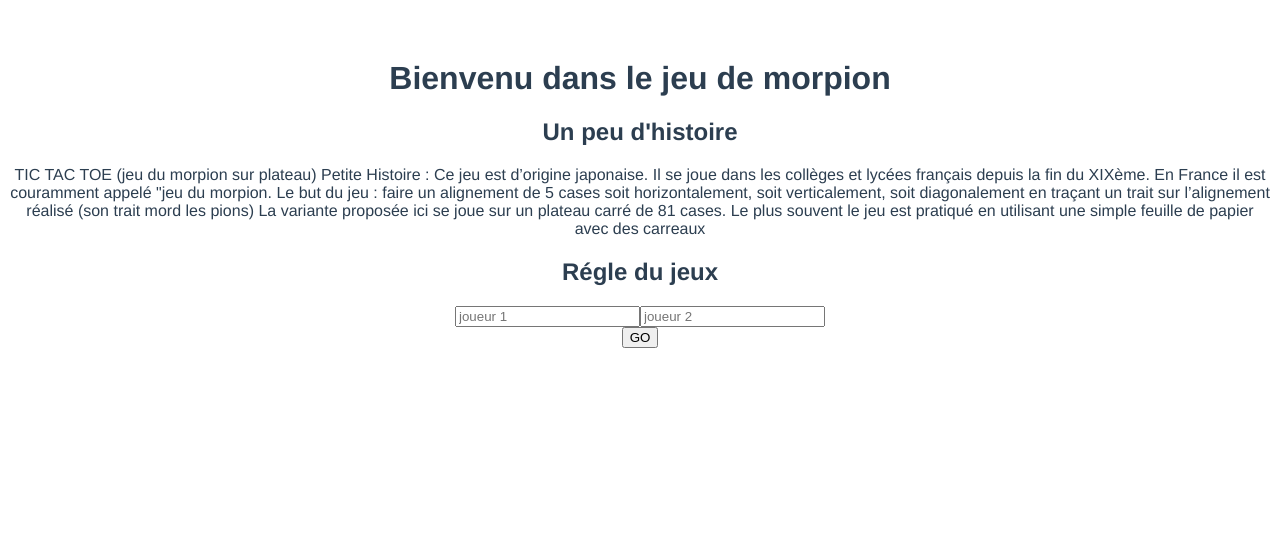
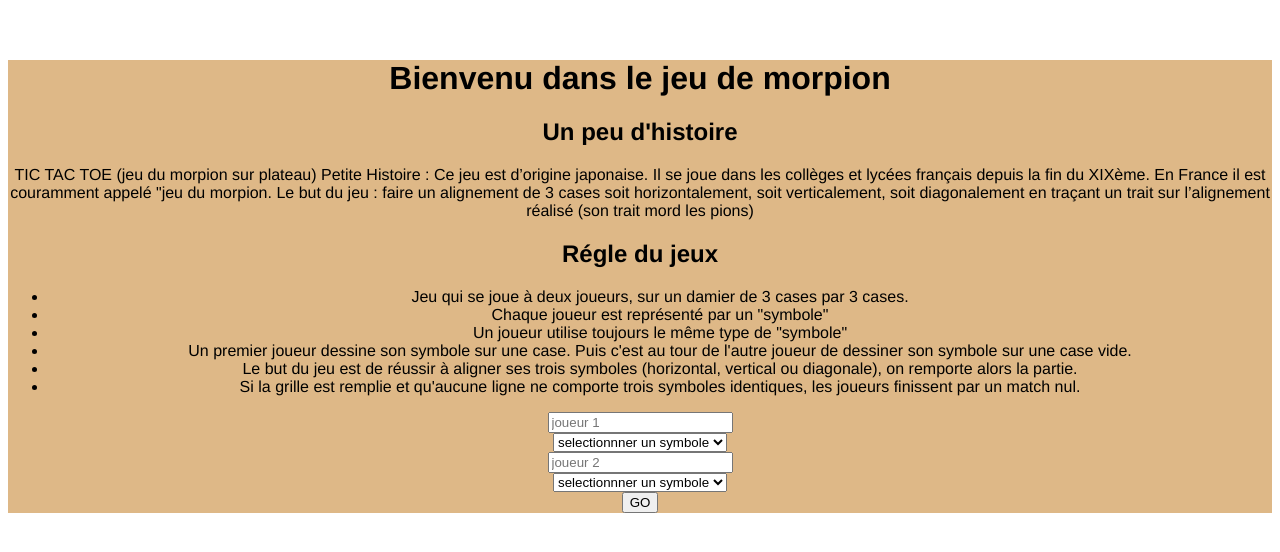
Before and after one commit to jyr53/tictactoe, a Vue app: page / in a window 1280 px wide. Shown: the top 552 px of the page. Built offline with nearby package versions, Linux system fonts and the light colour scheme.

Commit message:
tableau de symbole

```diff
--- a/src/App.vue
+++ b/src/App.vue
@@ -1,23 +1,58 @@
 
 <template>
   <div class="hello" v-if="step == 1">
-    <h1>Bienvenu dans le jeu de morpion</h1>
+    <h1 class="h1">Bienvenu dans le jeu de morpion</h1>
     <h2>Un peu d'histoire</h2>
     <p>TIC TAC TOE (jeu du morpion sur plateau)
-Petite Histoire : Ce jeu est d’origine japonaise. Il se joue dans les collèges et lycées français depuis la
-fin du XIXème. En France il est couramment appelé "jeu du morpion. Le but du jeu : faire un
-alignement de 5 cases soit horizontalement, soit verticalement, soit diagonalement en traçant un
-trait sur l’alignement réalisé (son trait mord les pions) La variante proposée ici se joue sur un plateau
-carré de 81 cases. Le plus souvent le jeu est pratiqué en utilisant une simple feuille de papier avec
-des carreaux</p>
+      Petite Histoire : Ce jeu est d’origine japonaise. Il se joue dans les collèges et lycées français depuis la
+      fin du XIXème. En France il est couramment appelé "jeu du morpion. Le but du jeu : faire un
+      alignement de 3 cases soit horizontalement, soit verticalement, soit diagonalement en traçant un
+      trait sur l’alignement réalisé (son trait mord les pions) </p>
 
     <div>
       <h2>Régle du jeux</h2>
+      <ul>
+        <li>Jeu qui se joue à deux joueurs, sur un damier de 3 cases par 3 cases.</li>
+        <li>Chaque joueur est représenté par un "symbole"</li>
+        <li>Un joueur utilise toujours le même type de "symbole"</li>
+        <li>Un premier joueur dessine son symbole sur une case. Puis c'est au tour de l'autre joueur de dessiner son
+          symbole sur une case vide.</li>
+        <li>Le but du jeu est de réussir à aligner ses trois symboles (horizontal, vertical ou diagonale), on remporte
+          alors la partie.</li>
+        <li>Si la grille est remplie et qu'aucune ligne ne comporte trois symboles identiques, les joueurs finissent par
+          un match nul.</li>
+      </ul>
 
     </div>
-    <input name="joueur1" type="text" v-model="joueur[0].joueur" placeholder="joueur 1" />
-    <input name="joueur2" type="text" v-model="joueur[1].joueur" placeholder="joueur 2" />
-    <div></div>
+    <div>
+      <input class="joueur" type="text" v-model="joueur[0].joueur" placeholder="joueur 1" />
+
+    </div>
+    <div>
+      <div id="v-model-select" class="">
+        <select v-model="this.joueur[0].symbol">
+          <option disabled value="">selectionnner un symbole</option>
+          <option v-for="i in 8" :key=i :data-value=i v-on:click="select">{{ this.picked[i] }}</option>
+        </select>
+
+      </div>
+
+
+
+    </div>
+    <div>
+      <input class="joueur" type="text" v-model="joueur[1].joueur" placeholder="joueur 2" />
+
+      <div id="v-model-select" class="demo">
+        <select v-model="this.joueur[1].symbol">
+          <option disabled value="">selectionnner un symbole</option>
+          <option v-for="i in 8" :key=i :data-value=i v-on:click="select">{{ this.picked[i] }}</option>
+        </select>
+
+      </div>
+    </div>
+
+
     <button v-on:click="plus">GO</button>
 
 
@@ -25,13 +60,15 @@ des carreaux</p>
 
   <div class="jeu" v-if="step == 2">
     <h1>a vous de jouer</h1>
-    <div id="plateau">
-      <div class="case" v-for="i in 9" :key=i :data-value=i v-on:click="jouer"></div>
-    </div>
+
     <div id="joueur1">
       <p>{{ this.joueur[0].joueur }} {{ this.joueur[0].symbol }} {{ this.aff_player1 }}</p>
       <p>score {{ this.joueur[0].score }}</p>
     </div>
+    <div id="plateau">
+      <div class="case" v-for="i in 9" :key=i :data-value=i v-on:click="jouer"></div>
+    </div>
+
     <div id="joueur2">
       <p>{{ this.joueur[1].joueur }} {{ this.joueur[1].symbol }} {{ this.aff_player2 }}</p>
       <p>score {{ this.joueur[1].score }}</p>
@@ -58,6 +95,8 @@ des carreaux</p>
 export default {
   data() {
     return {
+      picked: ["", "❃", "◎", "✘", "🛸", "✇", "△", "O", "🚗"],
+      recup: ["", "☮", "☘", "💋", "@", "☀", "🚒", "♕", "♘"],
       aff_player1: "",
       aff_player2: "",
       nb_cell: 0,
@@ -68,14 +107,14 @@ export default {
       joueur: [{//tableau des variables en objet
         joueur: "",
         score: 0,
-        symbol: "X",
+        symbol: "",
         player1: "c'est a toi de jouer",
         player2: "",
         case_jouer: []
       }, {
         joueur: "",
         score: 0,
-        symbol: "O",
+        symbol: "",
         player2: "c'est a toi de jouer",
         player1: "",
         case_jouer: []
@@ -86,14 +125,16 @@ export default {
   },
 
   methods: {
-    plus() {
+    select(event) { //permet d'echanger les symboles pour jouer
+      let indSymbol = event.target.getAttribute('data-value');
+      this.picked.splice(indSymbol, 1, this.recup[indSymbol]);
+    },
+    plus() {//pour commencer
       this.step = this.step + 1;
       this.affich_joueur(1);
     },
 
-    affich_joueur(index) {
-
-
+    affich_joueur(index) {//permet de savoir a qui de jouer
       this.aff_player1 = this.joueur[index].player1;
       this.aff_player2 = this.joueur[index].player2;
     },
@@ -150,14 +191,11 @@ export default {
       if (kld.length == 3) { //cas de trois
         this.verif(kld, index);
       }
-
       if (kld.length > 3) { //cas plus de trois
         let tab = this.croissant(kld);
-
         for (let i = 0; i < tab.length; i++) {
           for (let j = i + 1; j < tab.length; j++) {
             for (let k = j + 1; k < tab.length; k++) {
-
               let temp = [];
               temp.push(tab[i]);
               temp.push(tab[j]);
@@ -176,13 +214,12 @@ export default {
       let temp = tab.join('');
       if (tab_verifi.findIndex(element => element == temp) != -1) {
         this.gagne = this.joueur[index].joueur;
-        this.step = this.step + 1;
+        this.step = 3;
         this.joueur[index].score = this.joueur[index].score + 1;
       }
-      if (this.tour_jeux > 9) {//si pas de gagant  c'est ex eaquo
+      if (this.tour_jeux > 9 && this.step != 3) {//si pas de gagant  c'est ex eaquo
         this.step = 4;
       }
-
     },
     croissant(tab) {//tri en ordre croissant
       for (let i = 0; tab.length > i; i++)
@@ -215,9 +252,6 @@ export default {
     }
   }
 }
-
-
-
 </script>
 
 <style>
@@ -226,7 +260,7 @@ export default {
   -webkit-font-smoothing: antialiased;
   -moz-osx-font-smoothing: grayscale;
   text-align: center;
-  color: #2c3e50;
+  background-color: burlywood;
   margin-top: 60px;
 }
 
@@ -237,11 +271,21 @@ export default {
 
 }
 
+#jeu {
+  display: flex;
+  flex: 2 1 auto;
+}
+
+
 #plateau {
   display: grid;
   grid-template-columns: repeat(3, 1fr);
   width: 300px;
   margin: auto;
-  font-size: 1.2em;
+  font-size: 100px;
+}
+
+.h1 {
+  font: blue;
 }
 </style>
```
